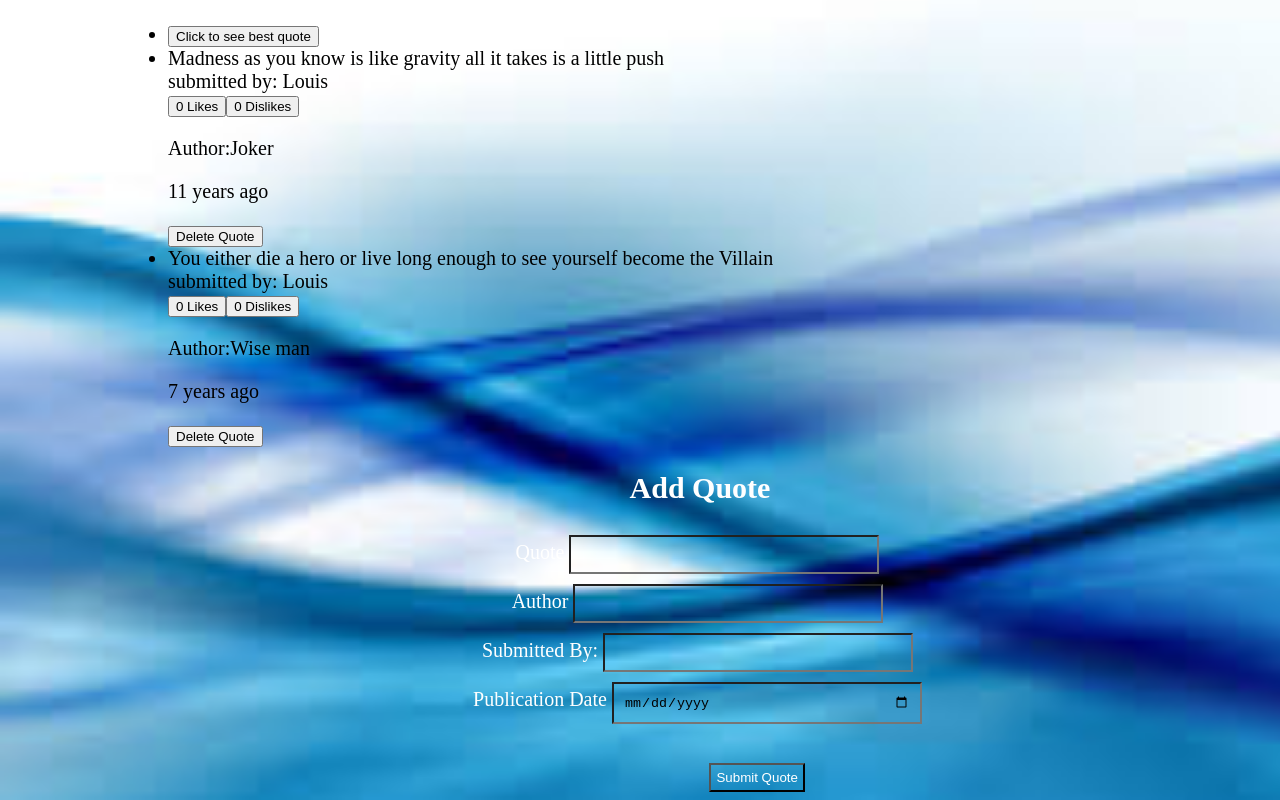
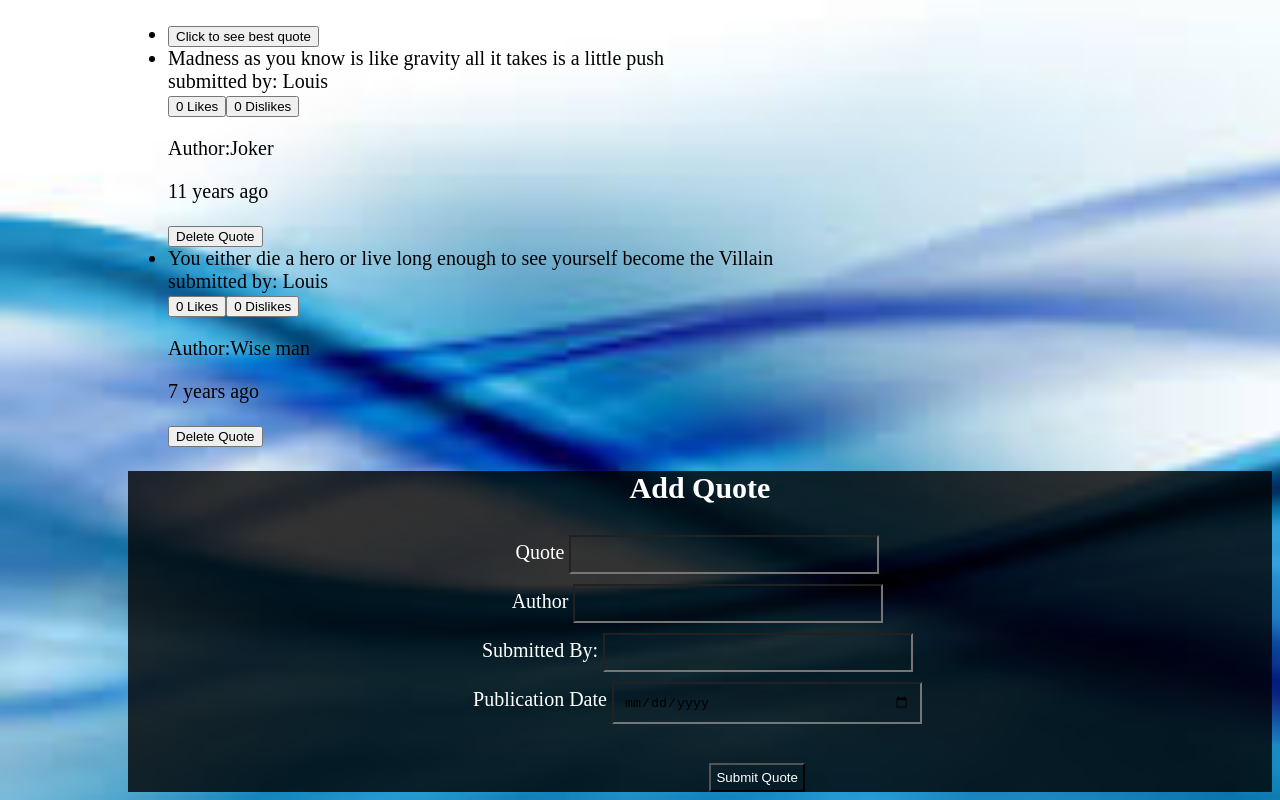
Before and after one commit to Louis-crypto/Quotes, an Angular app: page / in a window 1280 px wide. Shown: the part 341-1141 px from the top of the page. Built offline with nearby package versions, Linux system fonts and the light colour scheme.

Commit message:
change color of the texts

```diff
--- a/src/app/quote-form/quote-form.component.css
+++ b/src/app/quote-form/quote-form.component.css
@@ -1,5 +1,5 @@
 #addForm{
-  /* background-color: rgba(0, 0, 0, 0.8); */
+  background-color: rgba(0, 0, 0, 0.8);
   color: white;
   text-align: center;
 }
```
